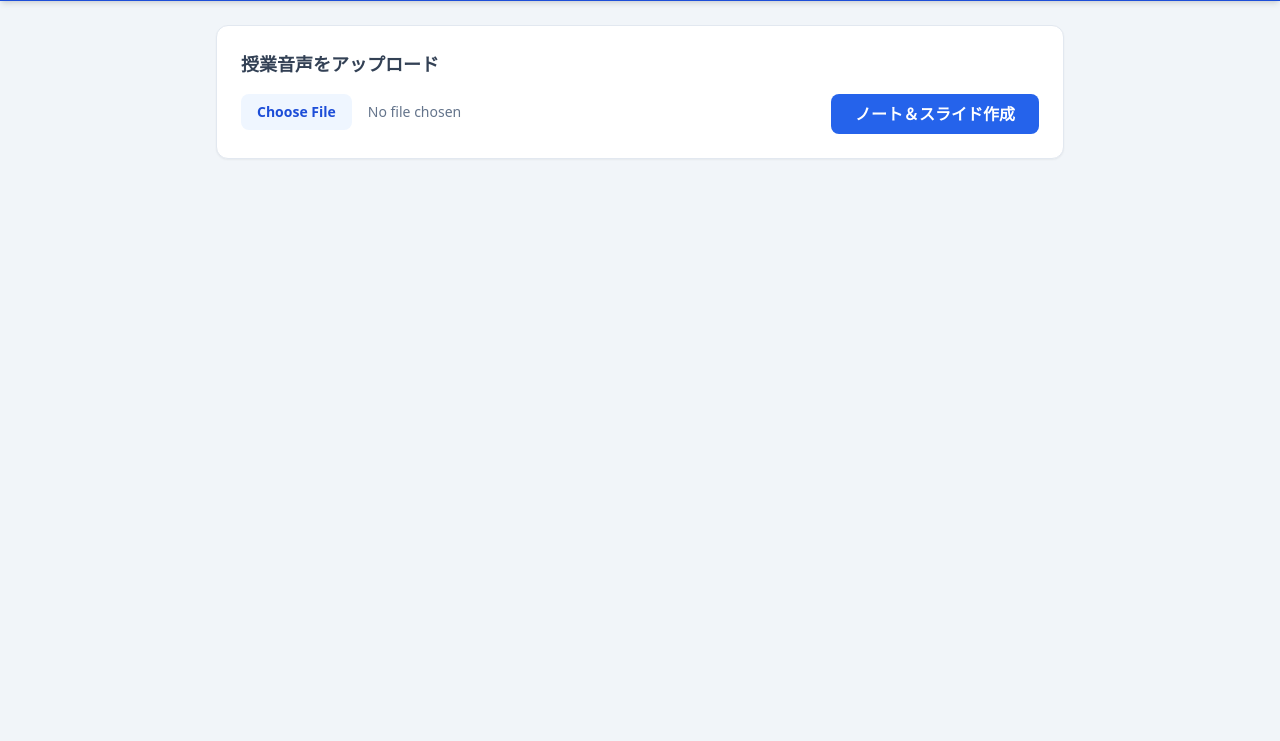
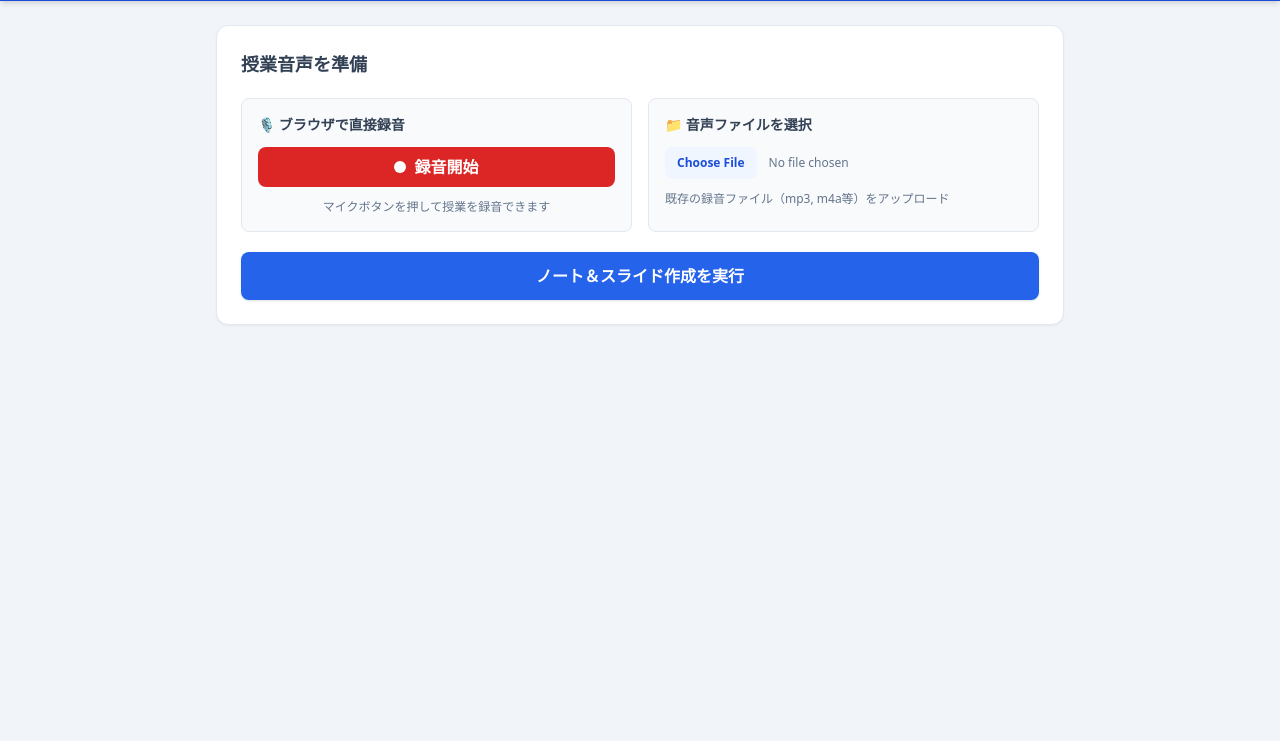
Before and after one commit to h0028349-dotcom/Note-ni-simasu, a plain HTML site: page public/index.html in a window 1280 px wide. Shown: the part 59-800 px from the top of the page. Drawn offline with nearby package versions, Linux system fonts and the light colour scheme.

Commit message:
Update index.html

```diff
--- a/public/index.html
+++ b/public/index.html
@@ -7,7 +7,6 @@
   <script src="https://cdn.tailwindcss.com"></script>
   <style>
     @media print {
-      /* 印刷時にUI要素（ボタン・入力フォームなど）を非表示にする */
       .no-print {
         display: none !important;
       }
@@ -35,22 +34,49 @@
   <header class="bg-blue-700 text-white p-4 shadow-md no-print">
     <div class="max-w-4xl mx-auto flex justify-between items-center">
       <h1 class="text-xl font-bold">AI授業ノート & レジュメ</h1>
-      <span class="text-xs bg-blue-800 px-2 py-1 rounded">印刷・ドキュメント対応版</span>
+      <span class="text-xs bg-blue-800 px-2 py-1 rounded">録音 & 印刷対応版</span>
     </div>
   </header>
 
   <main class="max-w-4xl mx-auto p-4 md:p-6 space-y-6">
 
-    <!-- 音声入力エリア (印刷時非表示) -->
-    <section class="bg-white rounded-xl p-6 shadow-sm border border-slate-200 no-print space-y-4">
-      <h2 class="text-lg font-bold text-slate-700">授業音声をアップロード</h2>
+    <!-- 音声準備エリア (印刷時非表示) -->
+    <section class="bg-white rounded-xl p-6 shadow-sm border border-slate-200 no-print space-y-5">
+      <h2 class="text-lg font-bold text-slate-700">授業音声を準備</h2>
 
-      <div class="flex flex-col sm:flex-row gap-3">
-        <input type="file" id="audioFile" accept="audio/*" class="block w-full text-sm text-slate-500 file:mr-4 file:py-2 file:px-4 file:rounded-lg file:border-0 file:text-sm file:font-semibold file:bg-blue-50 file:text-blue-700 hover:file:bg-blue-100">
-        <button id="generateBtn" onclick="processAudio()" class="bg-blue-600 hover:bg-blue-700 text-white font-bold px-6 py-2 rounded-lg transition shrink-0">
-          ノート＆スライド作成
-        </button>
+      <!-- 録音・ファイル切り替えUI -->
+      <div class="grid grid-cols-1 md:grid-cols-2 gap-4">
+
+        <!-- 1. マイク直接録音 -->
+        <div class="bg-slate-50 p-4 rounded-lg border border-slate-200 space-y-3">
+          <h3 class="text-sm font-bold text-slate-700 flex items-center gap-1">
+            <span>🎙️ ブラウザで直接録音</span>
+          </h3>
+          <div class="flex items-center gap-2">
+            <button id="recordBtn" onclick="toggleRecording()" class="w-full bg-red-600 hover:bg-red-700 text-white font-bold py-2 px-4 rounded-lg transition flex items-center justify-center gap-2">
+              <span id="recordDot" class="w-3 h-3 bg-white rounded-full"></span>
+              <span id="recordBtnText">録音開始</span>
+            </button>
+          </div>
+          <p id="recordStatus" class="text-xs text-slate-500 text-center">マイクボタンを押して授業を録音できます</p>
+          <audio id="audioPreview" controls class="w-full hidden mt-2 h-10"></audio>
+        </div>
+
+        <!-- 2. ファイル指定 -->
+        <div class="bg-slate-50 p-4 rounded-lg border border-slate-200 space-y-3">
+          <h3 class="text-sm font-bold text-slate-700 flex items-center gap-1">
+            <span>📁 音声ファイルを選択</span>
+          </h3>
+          <input type="file" id="audioFile" accept="audio/*" onchange="onFileSelected()" class="block w-full text-xs text-slate-500 file:mr-3 file:py-2 file:px-3 file:rounded-lg file:border-0 file:text-xs file:font-semibold file:bg-blue-50 file:text-blue-700 hover:file:bg-blue-100">
+          <p class="text-xs text-slate-500">既存の録音ファイル（mp3, m4a等）をアップロード</p>
+        </div>
+
       </div>
+
+      <!-- 送信実行ボタン -->
+      <button id="generateBtn" onclick="processAudio()" class="w-full bg-blue-600 hover:bg-blue-700 text-white font-bold py-3 px-6 rounded-lg shadow transition flex items-center justify-center gap-2">
+        ノート＆スライド作成を実行
+      </button>
 
       <div id="loading" class="hidden text-center py-4 text-blue-600 font-semibold animate-pulse">
         音声を解析してドキュメントを作成中...
@@ -59,7 +85,6 @@
 
     <!-- 結果表示・印刷エリア -->
     <div id="resultContainer" class="hidden space-y-4">
-      <!-- アクションバー (印刷時非表示) -->
       <div class="flex justify-end gap-3 no-print">
         <button onclick="window.print()" class="bg-emerald-600 hover:bg-emerald-700 text-white font-bold px-5 py-2 rounded-lg shadow transition flex items-center gap-2">
           <svg class="w-5 h-5" fill="none" stroke="currentColor" viewBox="0 0 24 24"><path stroke-linecap="round" stroke-linejoin="round" stroke-width="2" d="M17 17h2a2 2 0 002-2v-4a2 2 0 00-2-2H5a2 2 0 00-2 2v4a2 2 0 002 2h2m2 4h6a2 2 0 002-2v-4a2 2 0 00-2-2H9a2 2 0 00-2 2v4a2 2 0 002 2zm8-12V5a2 2 0 00-2-2H7a2 2 0 00-2 2v4h10z"></path></svg>
@@ -67,45 +92,105 @@
         </button>
       </div>
 
-      <!-- ドキュメント本体 -->
       <article class="print-container bg-white rounded-xl p-8 shadow-sm border border-slate-200 space-y-8">
-
-        <!-- 表題ヘッダー -->
         <header class="border-b-2 border-slate-800 pb-4">
           <div class="text-sm font-bold text-blue-600 uppercase tracking-wider mb-1" id="outSubject"></div>
           <h1 class="text-2xl md:text-3xl font-extrabold text-slate-900" id="outTitle"></h1>
         </header>
 
-        <!-- 章立て（スライド・ドキュメント構成） -->
         <div id="outSections" class="space-y-6"></div>
 
-        <!-- 穴埋めテスト -->
         <section class="page-break border-t-2 border-slate-200 pt-6">
           <h2 class="text-lg font-bold text-slate-800 mb-3 flex items-center gap-2">
             <span>📝 授業理解度チェック（穴埋め問題）</span>
           </h2>
           <ol id="outQuestions" class="list-decimal list-inside space-y-2 text-slate-700 font-medium"></ol>
         </section>
-
       </article>
     </div>
 
   </main>
 
   <script>
+    let mediaRecorder = null;
+    let audioChunks = [];
+    let recordedBlob = null;
+
+    // 録音の開始/停止切り替え
+    async function toggleRecording() {
+      const recordBtn = document.getElementById('recordBtn');
+      const recordBtnText = document.getElementById('recordBtnText');
+      const recordDot = document.getElementById('recordDot');
+      const recordStatus = document.getElementById('recordStatus');
+      const audioPreview = document.getElementById('audioPreview');
+
+      if (!mediaRecorder || mediaRecorder.state === 'inactive') {
+        try {
+          const stream = await navigator.mediaDevices.getUserMedia({ audio: true });
+          mediaRecorder = new MediaRecorder(stream);
+          audioChunks = [];
+
+          mediaRecorder.ondataavailable = (e) => {
+            if (e.data.size > 0) audioChunks.push(e.data);
+          };
+
+          mediaRecorder.onstop = () => {
+            recordedBlob = new Blob(audioChunks, { type: 'audio/webm' });
+            const audioUrl = URL.createObjectURL(recordedBlob);
+            audioPreview.src = audioUrl;
+            audioPreview.classList.remove('hidden');
+            recordStatus.textContent = '録音完了（再録音も可能です）';
+            // ファイル選択をリセット
+            document.getElementById('audioFile').value = '';
+          };
+
+          mediaRecorder.start();
+          recordBtnText.textContent = '録音停止';
+          recordDot.classList.add('animate-ping');
+          recordStatus.textContent = '🎙️ 録音中...';
+          recordBtn.classList.replace('bg-red-600', 'bg-slate-800');
+          recordBtn.classList.replace('hover:bg-red-700', 'hover:bg-slate-900');
+
+        } catch (err) {
+          alert('マイクの使用許可が必要です。ブラウザのマイク権限を確認してください。');
+        }
+      } else if (mediaRecorder.state === 'recording') {
+        mediaRecorder.stop();
+        mediaRecorder.stream.getTracks().forEach(track => track.stop());
+        recordBtnText.textContent = '再録音する';
+        recordDot.classList.remove('animate-ping');
+        recordBtn.classList.replace('bg-slate-800', 'bg-red-600');
+        recordBtn.classList.replace('hover:bg-slate-900', 'hover:bg-red-700');
+      }
+    }
+
+    // ファイル選択時のイベント処理
+    function onFileSelected() {
+      // ファイルが選ばれた場合は録音データをリセット
+      recordedBlob = null;
+      document.getElementById('audioPreview').classList.add('hidden');
+      document.getElementById('recordStatus').textContent = 'ファイルが選択されました';
+    }
+
+    // 解析リクエスト送信
     async function processAudio() {
       const fileInput = document.getElementById('audioFile');
       const btn = document.getElementById('generateBtn');
       const loading = document.getElementById('loading');
       const resultContainer = document.getElementById('resultContainer');
 
-      if (!fileInput.files || fileInput.files.length === 0) {
-        alert('音声ファイルを選択してください。');
+      const formData = new FormData();
+
+      if (recordedBlob) {
+        // 直接録音したデータを追加
+        formData.append('file', recordedBlob, 'recorded_lecture.webm');
+      } else if (fileInput.files && fileInput.files.length > 0) {
+        // アップロードファイルを追加
+        formData.append('file', fileInput.files[0]);
+      } else {
+        alert('録音を行うか、音声ファイルを選択してください。');
         return;
       }
-
-      const formData = new FormData();
-      formData.append('file', fileInput.files[0]);
 
       btn.disabled = true;
       btn.classList.add('opacity-50');
@@ -139,7 +224,6 @@
       document.getElementById('outSubject').textContent = data.subject || '講義ノート';
       document.getElementById('outTitle').textContent = data.title || '授業まとめ';
 
-      // セクション（章立て）のレンダリング
       const sectionsContainer = document.getElementById('outSections');
       sectionsContainer.innerHTML = '';
 
@@ -170,7 +254,6 @@
         });
       }
 
-      // 穴埋め質問のレンダリング
       const questionsContainer = document.getElementById('outQuestions');
       questionsContainer.innerHTML = '';
 
```
